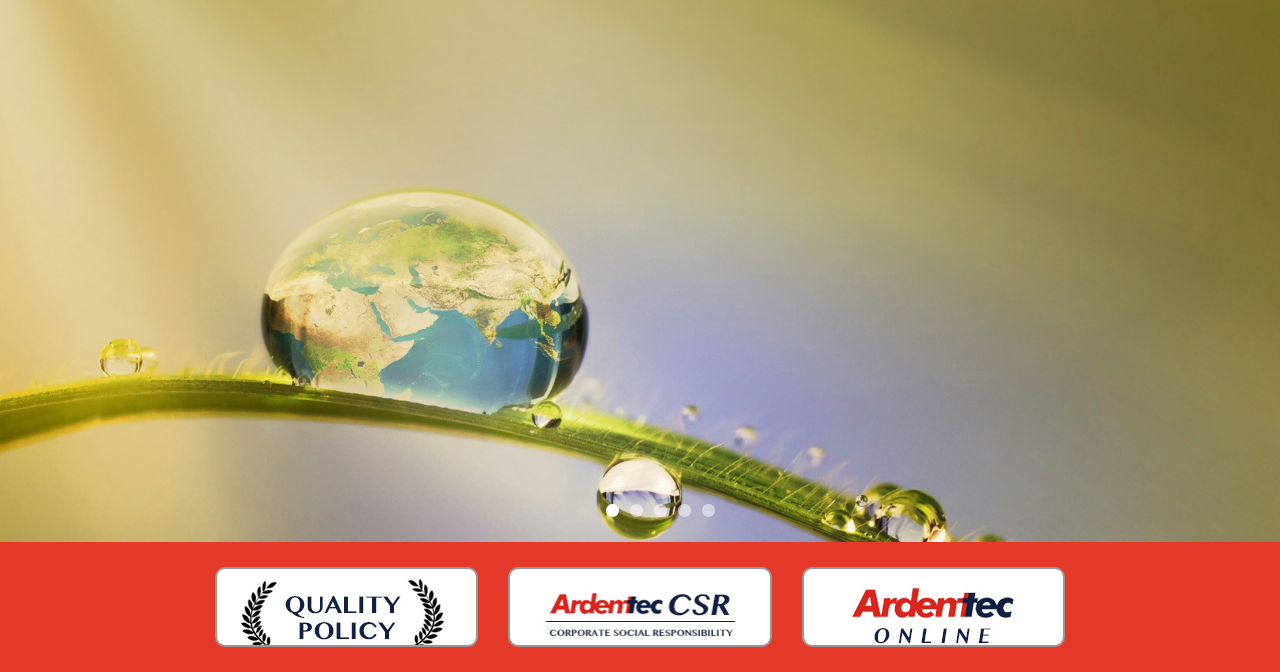
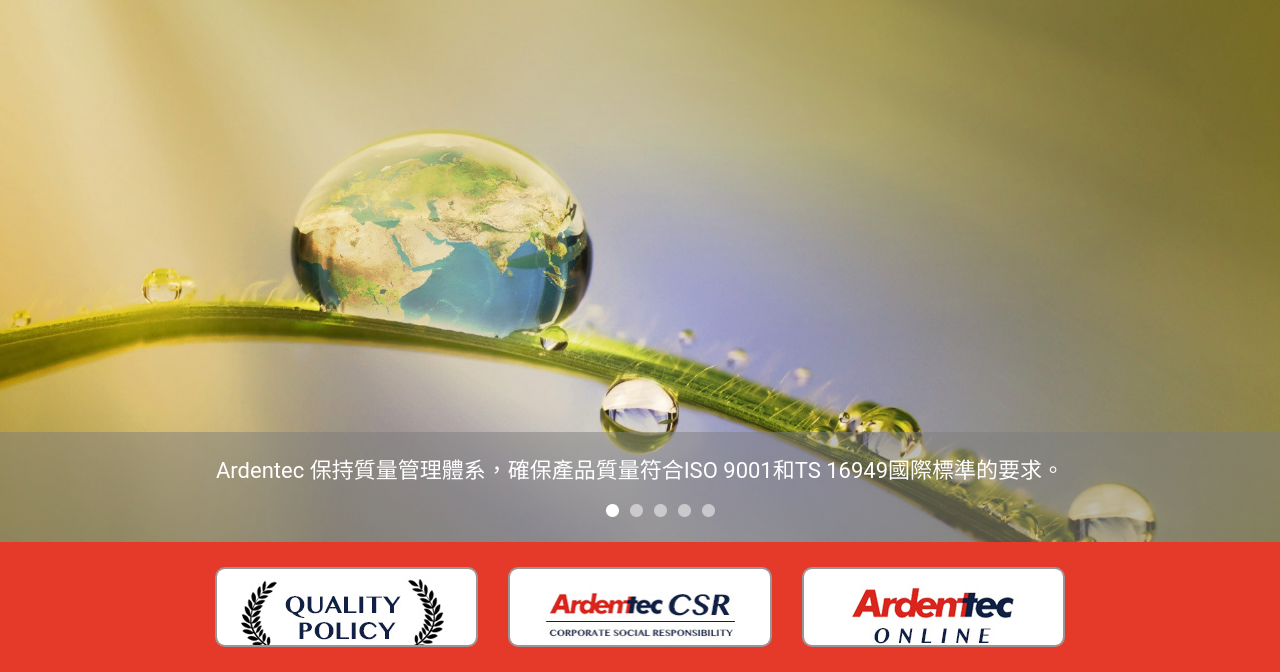
Before and after one commit to SaSaChu/ardentec, a plain HTML site: page index.html in a window 1280 px wide. Shown: the part 128-800 px from the top of the page. Drawn offline with Linux system fonts and the light colour scheme.

Commit message:
Fix code

```diff
--- a/scss/public.scss
+++ b/scss/public.scss
@@ -814,10 +814,11 @@ header {
   list-style: none;
   margin: 0;
   padding: 0;
+  height: 100%;
 
   li {
     width: 100%;
-    height:695px;
+    height:100%;
 
     @include range-width(0, 450px) {
       width: 100%;
@@ -869,7 +870,7 @@ header {
     div {
       display: inline-block;
       width: 100%;
-      height:695px;
+      height:100%;
 
       img {
         width: 100%;
```
Also changed, not shown: css/public.css.
